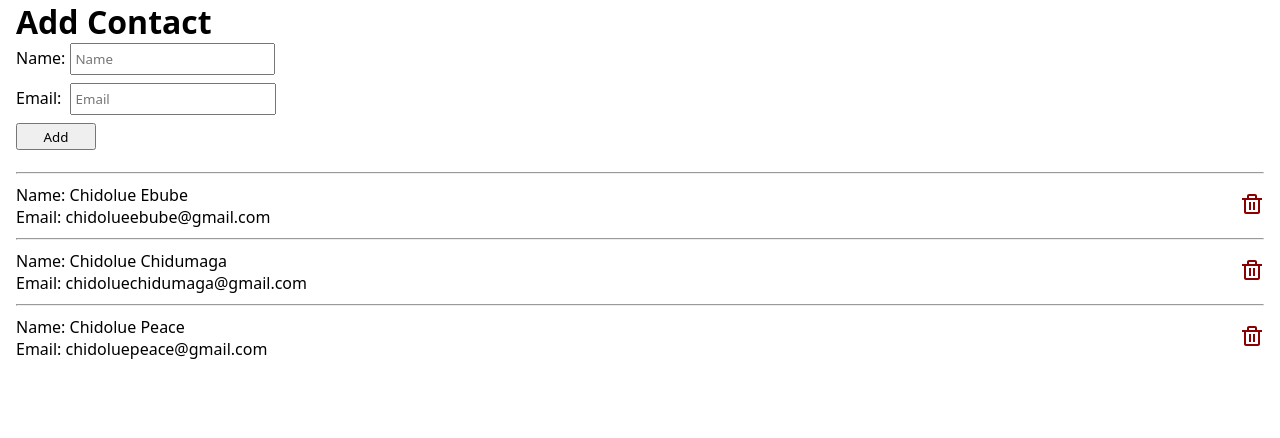
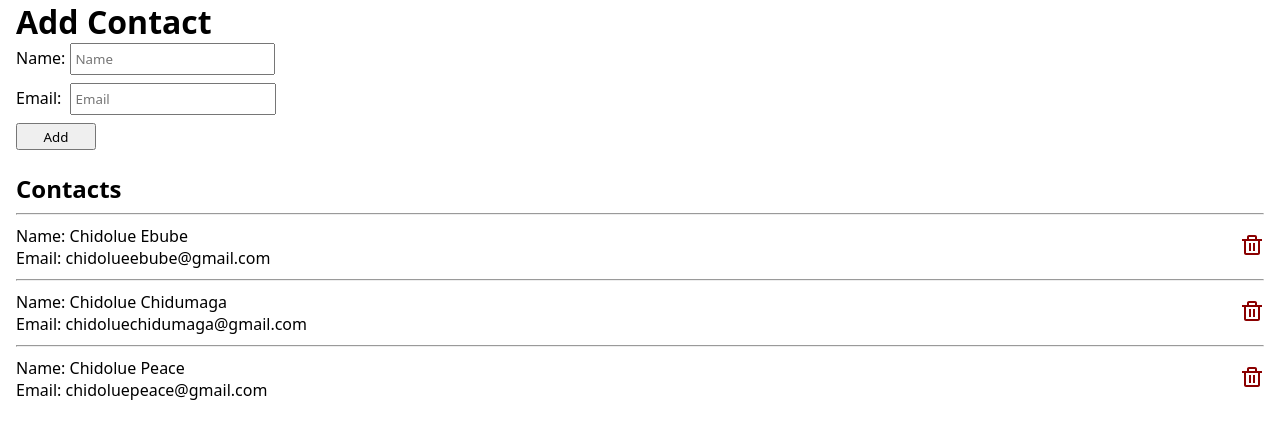
Before and after one commit to Chidolue/Contact-Manager, a React (Vite) app in the folder contact-manager-app/: page / in a window 1280 px wide. Shown: the top 438 px of the page. Built offline with nearby package versions, Linux system fonts and the light colour scheme.

Commit message:
Add function added (needs extra bit of work)

```diff
--- a/contact-manager-app/src/App.jsx
+++ b/contact-manager-app/src/App.jsx
@@ -1,11 +1,12 @@
 import ContactList from "./components/ContactList";
-import ContactCard from "./components/ContactCard";
 import AddContact from "./components/AddContact";
+
+import { useState } from "react";
 
 import './App.css';
 
 export default function App() {
-	const contacts = [
+	const [contacts, setContacts] = useState([
 		{
 			id: 1, name: "Chidolue Ebube", email: "chidolueebube@gmail.com"
 		},
@@ -15,12 +16,20 @@ export default function App() {
 		{
 			id: 3, name: "Chidolue Peace", email: "chidoluepeace@gmail.com"
 		}
-	]
+	])
+
+	function addContact(e) {
+		e.preventDefault();
+
+		const newStudent = {id: Date.now(), name, email};
+
+		setContacts([prev => [...prev, newStudent]])
+	}
 
 	return (
 		<>
-			<AddContact/>
-			<ContactList contacts={contacts} />
+			<AddContact add={addContact}/>
+			<ContactList contacts={contacts}/>
 		</>
 	)
 }
--- a/contact-manager-app/src/components/AddContact.jsx
+++ b/contact-manager-app/src/components/AddContact.jsx
@@ -1,9 +1,10 @@
-export default function AddContact() {
+export default function AddContact({add}) {
+
     return(
         <div className="addContact">
             <h1>Add Contact</h1>
 
-            <form>
+            <form onSubmit={add}>
                 <div className="name">
                     <label>Name:</label>
                     <input type="text" name="name" placeholder="Name" />
--- a/contact-manager-app/src/components/ContactList.jsx
+++ b/contact-manager-app/src/components/ContactList.jsx
@@ -3,6 +3,7 @@ import ContactCard from "./ContactCard";
 export default function ContactList({contacts}) {
     return(
         <div>
+            <h2 style={{marginLeft: "1rem", paddingBottom: "0.5rem"}}>Contacts</h2>
             {contacts.map((contact) => (
                 <ContactCard key={contact.id} contact={contact}/>
             ))}
```
